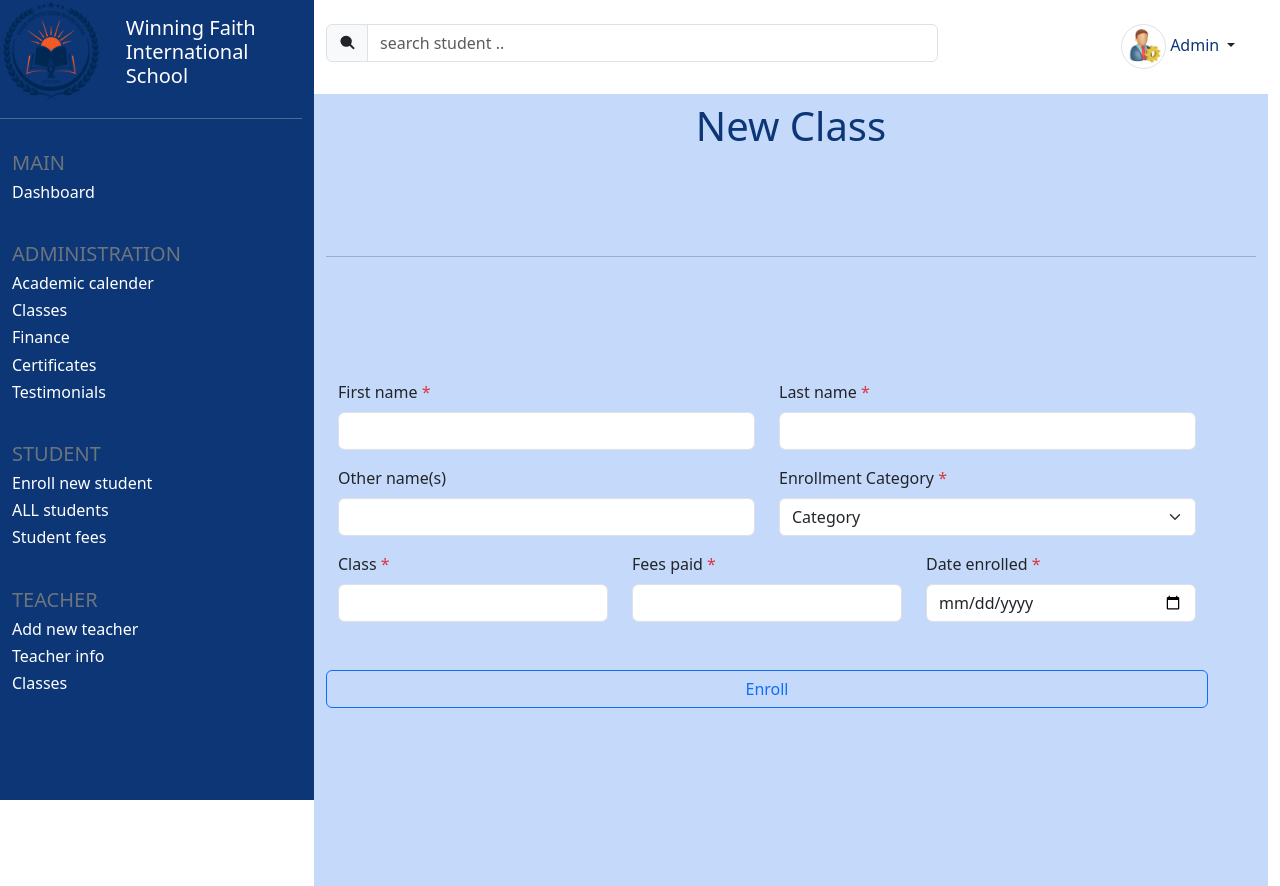
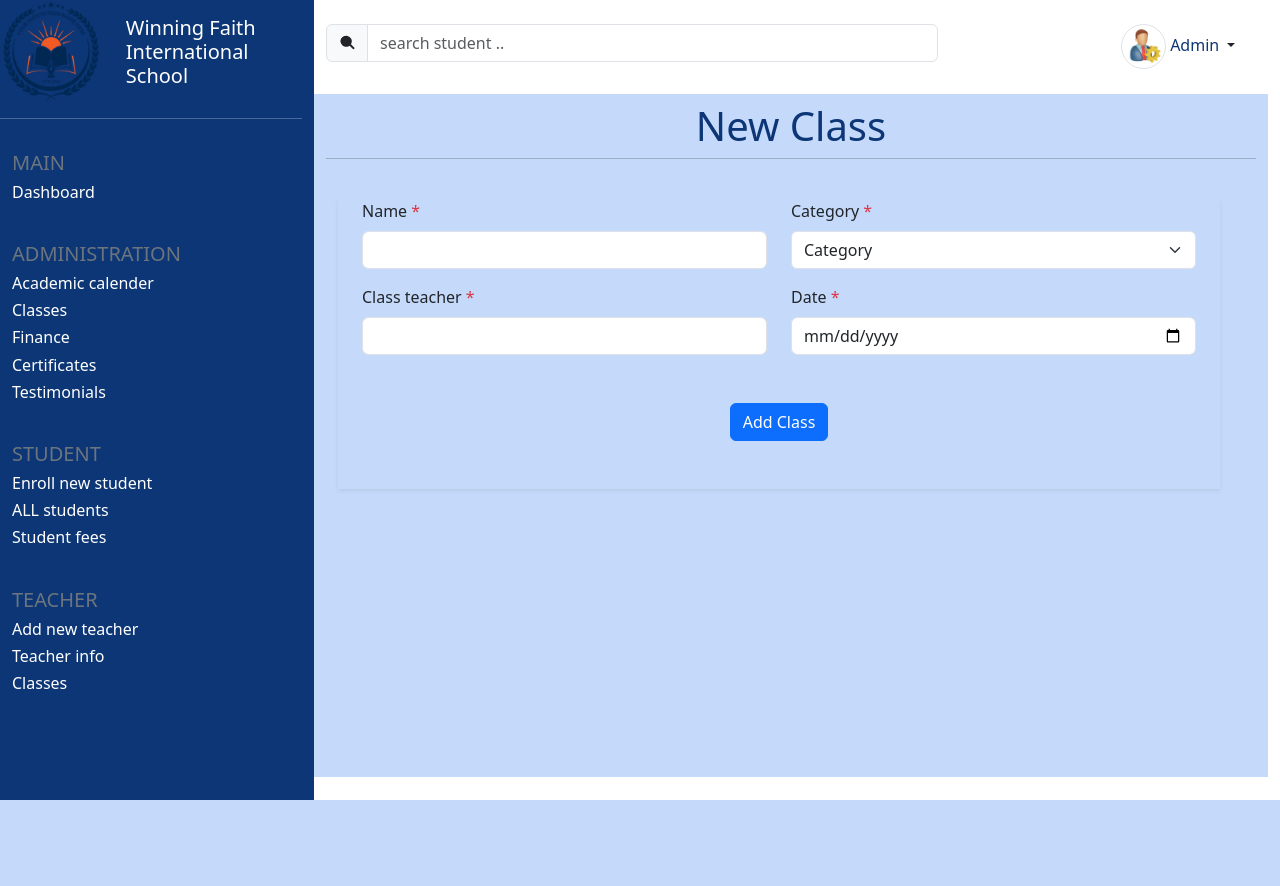
Before and after one commit to Gideon-Tee/winning-faith-ms, a Django app: page /new_class in a window 1280 px wide. After the commit the page ends 800 px from the top, so only its background shows below. Run offline with Django 5.2, Linux system fonts and the light colour scheme; a user stored in the database is signed in.

Commit message:
minor bug fixes

```diff
--- a/winning_faith/templates/add_new_class.html
+++ b/winning_faith/templates/add_new_class.html
@@ -2,29 +2,19 @@
 
 
 {% block content%}
-<div class="container-fluid row home mt-3 pb-4 h-100">
-    <h1 class="display-6 mt-2 mb-0 text-center blue-text">New Class</h1><hr>
-    <div class="container row ">
-        <div class="container-fluid">
-            <form class="row form" action="add_new_class" method="POST">
+<div class="container-fluid row home mt-3 justify-content-center" style="padding-bottom: 18rem;">
+    <h1 class="display-6 mt-2 mb-2 text-center blue-text">New Class</h1><hr>
+    <div class="container row w-100">
+        <div class="container-fluid justify-content-center w-100">
+            <form class="row form justify-content-center w-100 shadow-sm mt-4" action="add_new_class" method="POST">
                 {% csrf_token %}
                 <div class="row">
                     <div class="col-12 col-lg-6">
-                        <label for="fname" class="form-label">First name <span class="text-danger">*</span></label>
-                        <input type="text" required class="form-control" name="fname">
+                        <label for="name" class="form-label">Name <span class="text-danger">*</span></label>
+                        <input type="text" required class="form-control" name="name">
                     </div>
                     <div class="col-12 col-lg-6">
-                        <label for="lname" class="form-label">Last name <span class="text-danger">*</span> </label>
-                        <input type="text" required class="form-control" name="lname">
-                    </div>
-                </div>
-                <div class="row mt-3">
-                    <div class="col-12 col-lg-6">
-                        <label for="other_names" class="form-label">Other name(s)</label>
-                        <input type="text" class="form-control" name="other_names">
-                    </div>
-                    <div class="col-12 col-lg-6">
-                        <label for="category" class="form-label">Enrollment Category <span class="text-danger">*</span> </label>
+                        <label for="name" class="form-label">Category <span class="text-danger">*</span></label>
                         <select class="form-select" name="category" aria-label="Default select example">
                             <option selected>Category</option>
                             <option value="crech">Crech / Kindergarten</option>
@@ -35,22 +25,19 @@
                     </div>
                 </div>
                 <div class="row mt-3">
-                    <div class="col-12 col-lg-4">
-                        <label for="classroom" class="form-label">Class <span class="text-danger">*</span></label>
-                        <input type="text" required class="form-control" name="classroom">
+                    <div class="col-12 col-lg-6">
+                        <label for="lname" class="form-label">Class teacher <span class="text-danger">*</span> </label>
+                        <input type="text" required class="form-control" name="lname">
                     </div>
-                    <div class="col-12 col-lg-4" >
-                        <label for="fees_paid" class="form-label">Fees paid <span class="text-danger">*</span></label>
-                        <input type="number" required class="form-control" name="fees_paid">
-                    </div>
-                    <div class="col-12 col-lg-4" >
-                        <label for="date_enrolled" class="form-label">Date enrolled <span class="text-danger">*</span></label>
-                        <input type="date" required class="form-control" name="date_enrolled">
+                    <div class="col-12 col-lg-6">
+                        <label for="lname" class="form-label">Date <span class="text-danger">*</span> </label>
+                        <input type="date" required class="form-control" name="lname">
                     </div>
 
                 </div>
+
                 <div class="row w-100 mt-5 justify-content-center mb-5">
-                    <input type="submit" class="btn btn-outline-primary " value="Enroll">
+                    <input type="submit" class="col-auto btn btn-primary " value="Add Class">
                 </div>
             </form>
         </div>
```
Also changed, not shown: winning_faith/templates/all_classes.html (+10 -7 lines), winning_faith/templates/student_info.html (+10 -2 lines), winning_faith/db.sqlite3.
